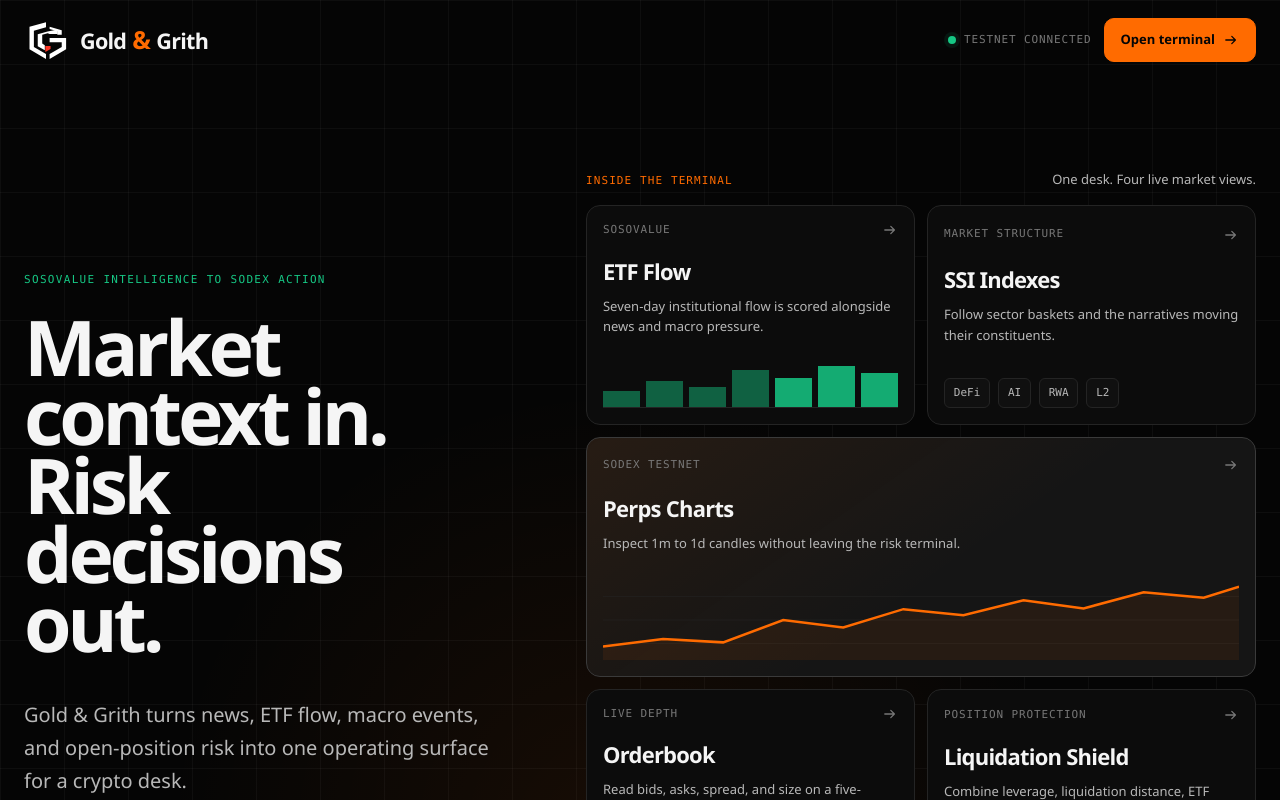
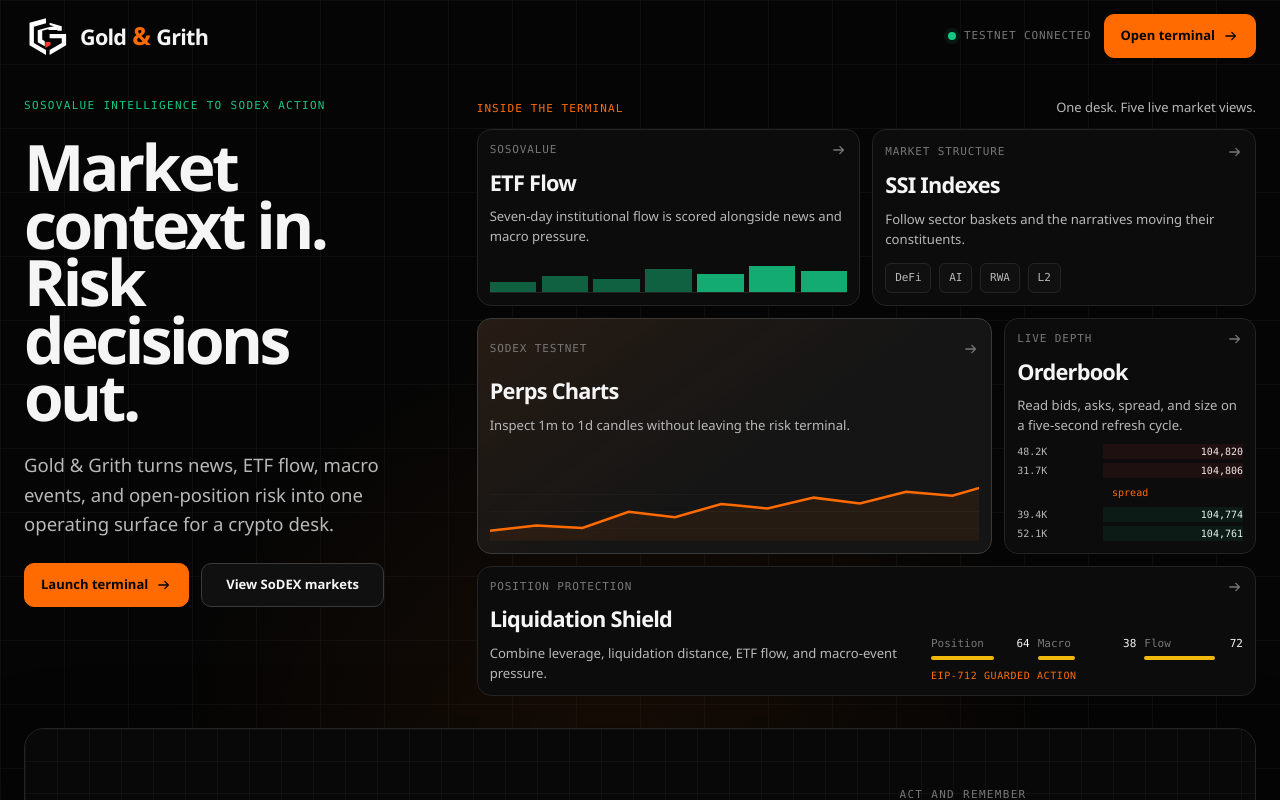
Before and after one commit to Anu062004/Herewesoso, a Next.js app in the folder frontend/: page / in a window 1280 px wide. Shown: the top 800 px of the page. Built offline with nearby package versions, Linux system fonts and the light colour scheme.

Commit message:
Fit landing hero above fold

```diff
--- a/frontend/app/page.module.css
+++ b/frontend/app/page.module.css
@@ -29,7 +29,7 @@
 
 .header {
   display: flex;
-  min-height: 5rem;
+  min-height: 4.5rem;
   min-width: 0;
   align-items: center;
   justify-content: space-between;
@@ -162,8 +162,8 @@
 .hero {
   display: grid;
   min-width: 0;
-  gap: var(--space-xl-token);
-  padding-block: clamp(3.25rem, 7vw, 6rem) clamp(3rem, 6vw, 5rem);
+  gap: clamp(2rem, 5vw, var(--space-xl-token));
+  padding-block: clamp(2rem, 5vw, 4rem) clamp(2.5rem, 5vw, 4rem);
 }
 
 .heroCopy {
@@ -195,18 +195,18 @@
 
 .hero h1 {
   max-width: 10ch;
-  font-size: clamp(3.1rem, 6vw, 6.4rem);
+  font-size: clamp(2.9rem, 5.5vw, 5.6rem);
   font-weight: 620;
   line-height: 0.9;
 }
 
 .heroLead {
   min-width: 0;
-  max-width: 41rem;
-  margin: var(--space-xl-token) 0 0;
+  max-width: 38rem;
+  margin: var(--space-lg-token) 0 0;
   color: var(--color-ink-2);
-  font-size: clamp(1rem, 1.8vw, 1.25rem);
-  line-height: 1.65;
+  font-size: clamp(1rem, 1.5vw, 1.16rem);
+  line-height: 1.6;
   overflow-wrap: anywhere;
 }
 
@@ -214,7 +214,7 @@
   display: flex;
   flex-wrap: wrap;
   gap: var(--space-sm-token);
-  margin-top: var(--space-xl-token);
+  margin-top: var(--space-lg-token);
 }
 
 .productShowcase {
@@ -1117,17 +1117,109 @@
 
 @media (min-width: 60rem) {
   .hero {
-    grid-template-columns: minmax(0, 0.84fr) minmax(0, 1.16fr);
-    align-items: center;
-    gap: clamp(3rem, 6vw, 6rem);
+    grid-template-columns: minmax(0, 0.68fr) minmax(0, 1.32fr);
+    align-items: start;
+    gap: clamp(2rem, 4vw, 4rem);
+    padding-block: clamp(1rem, 2vw, 1.75rem) clamp(1.25rem, 2.5vw, 2.25rem);
+  }
+
+  .hero h1 {
+    max-width: 9.5ch;
+    font-size: clamp(4rem, 4.6vw, 5.25rem);
+  }
+
+  .heroLead {
+    max-width: 34rem;
+  }
+
+  .productShowcase {
+    gap: var(--space-sm-token);
+    align-self: start;
+  }
+
+  .showcaseHeading {
+    gap: var(--space-sm-token);
   }
 
   .featureGrid {
-    grid-template-columns: repeat(2, minmax(0, 1fr));
+    grid-template-columns: repeat(6, minmax(0, 1fr));
+    gap: var(--space-sm-token);
+  }
+
+  .featureCard {
+    grid-column: span 3;
+    min-height: 8.5rem;
+    gap: var(--space-xs-token);
+    padding: var(--space-sm-token);
+  }
+
+  .featureCard h2 {
+    font-size: clamp(1.25rem, 1.7vw, 1.6rem);
+  }
+
+  .featureCard p {
+    font-size: 0.82rem;
+    line-height: 1.5;
   }
 
   .featuredCard {
+    grid-column: span 4;
+    min-height: 11.75rem;
+  }
+
+  .featureCard:nth-child(4) {
     grid-column: span 2;
+  }
+
+  .featureCard:nth-child(5) {
+    grid-column: span 6;
+    grid-template-columns: minmax(0, 1fr) minmax(17rem, 0.72fr);
+    align-items: end;
+    min-height: 6.9rem;
+  }
+
+  .featureCard:nth-child(5) .featureTopline {
+    grid-column: 1 / -1;
+  }
+
+  .flowVisual {
+    height: 2.4rem;
+  }
+
+  .chartVisual {
+    height: 3.6rem;
+  }
+
+  .productShowcase .legend {
+    display: none;
+  }
+
+  .featureCard:nth-child(5) .riskVisual {
+    grid-template-columns: repeat(3, minmax(0, 1fr));
+    gap: var(--space-xs-token);
+  }
+
+  .featureCard:nth-child(5) .riskVisual span {
+    grid-template-columns: minmax(0, 1fr) 1.5rem;
+    gap: 0.2rem var(--space-xs-token);
+  }
+
+  .featureCard:nth-child(5) .riskVisual span::after {
+    grid-column: 1 / -1;
+    grid-row: 2;
+  }
+
+  .featureCard:nth-child(5) .riskVisual i {
+    grid-column: 1;
+  }
+
+  .featureCard:nth-child(5) .riskVisual b {
+    grid-column: 2;
+  }
+
+  .featureCard:nth-child(5) .riskVisual strong {
+    grid-column: 1 / -1;
+    margin-top: 0;
   }
 
   .systemMap {
--- a/frontend/app/page.tsx
+++ b/frontend/app/page.tsx
@@ -248,7 +248,7 @@
         <div className={styles.productShowcase}>
           <div className={styles.showcaseHeading}>
             <span>Inside the terminal</span>
-            <strong>One desk. Four live market views.</strong>
+            <strong>One desk. Five live market views.</strong>
           </div>
           <div className={styles.featureGrid}>
             {productFeatures.map((feature) => (
```
